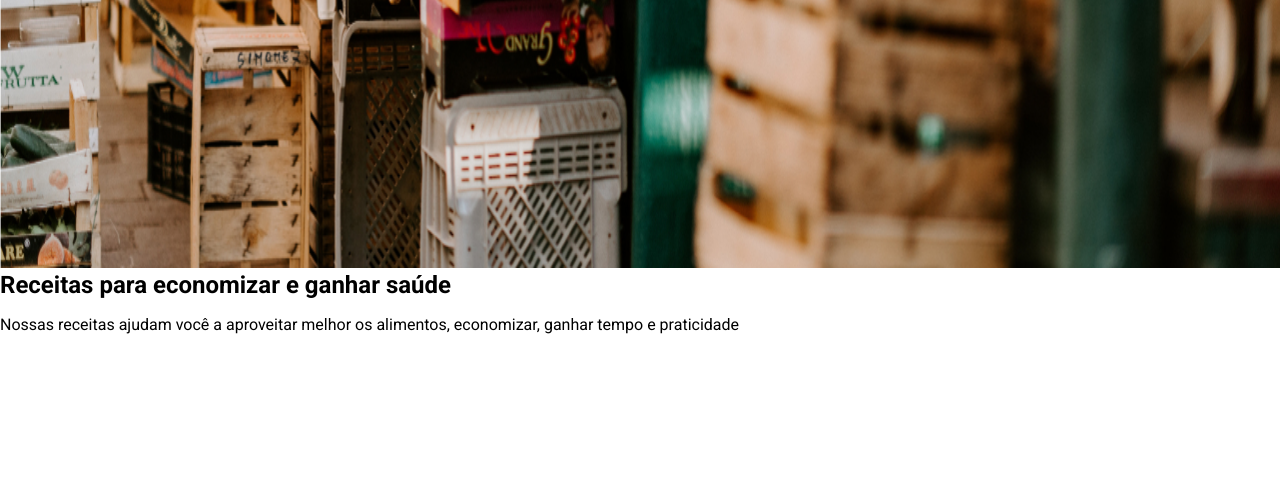
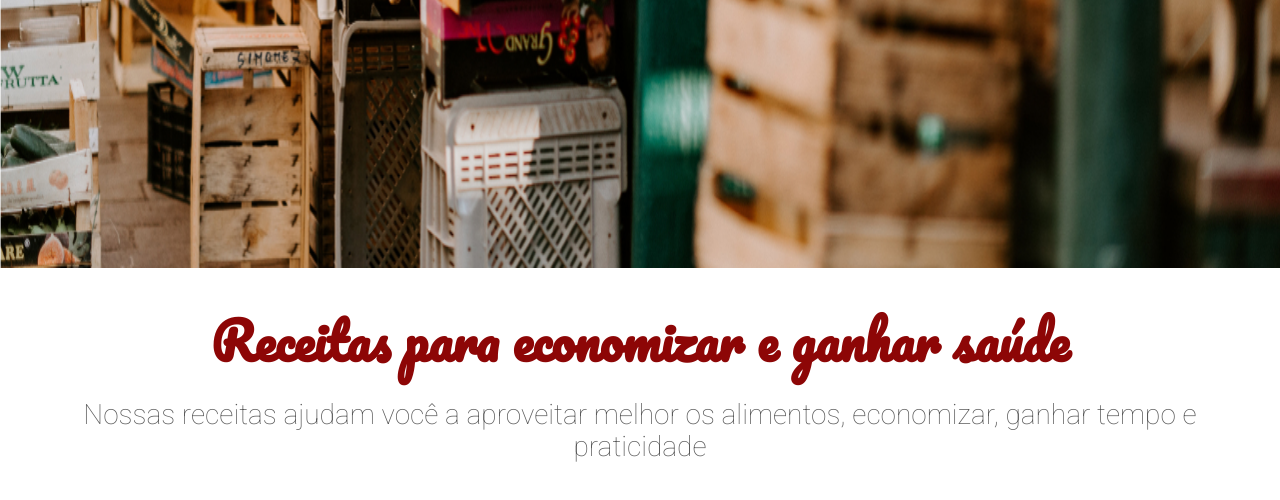
Before and after one commit to andbarranha/Aulas-Alura, a plain HTML site: page arquitetura-css-assets/index.html in a window 1280 px wide. Shown: the part 532-1032 px from the top of the page. Before the commit the page ends 882 px from the top, so only its background shows below. Drawn offline with Linux system fonts and the light colour scheme.

Commit message:
Estilizando o sobre

```diff
--- /dev/null
+++ b/arquitetura-css-assets/assets/css/sobre/sobre-descricao.css
@@ -0,0 +1,5 @@
+.sobre__descricao{
+    color: #595959;
+    font-size: 1.75rem;
+    font-weight: 100;
+}
--- /dev/null
+++ b/arquitetura-css-assets/assets/css/sobre/sobre-titulo.css
@@ -0,0 +1,5 @@
+.sobre__titulo{
+    color: #8d0606;
+    font-family: Pacifico, cursive;
+    font-size: 3.1875rem;
+}
--- /dev/null
+++ b/arquitetura-css-assets/assets/css/sobre/sobre.css
@@ -0,0 +1,5 @@
+.sobre{
+    text-align: center;
+    padding: 2.5rem;
+    text-align: center;
+}
--- a/arquitetura-css-assets/index.html
+++ b/arquitetura-css-assets/index.html
@@ -15,6 +15,11 @@
         <link href="./assets/css/banner/banner-titulo.css" rel="stylesheet" />
         <link href="./assets/css/banner/banner-imagen.css" rel="stylesheet" />
         <link href="./assets/css/menu/cabecalho.css" rel="stylesheet" />
+        <link href="./assets/css/sobre/sobre.css" rel="stylesheet" />
+        <link href="./assets/css/sobre/sobre-descricao.css" rel="stylesheet" />
+        <link href="./assets/css/sobre/sobre-titulo.css" rel="stylesheet" />
+
+
     </head>
     <body>
 
```
Also changed, not shown: 1 other file.
